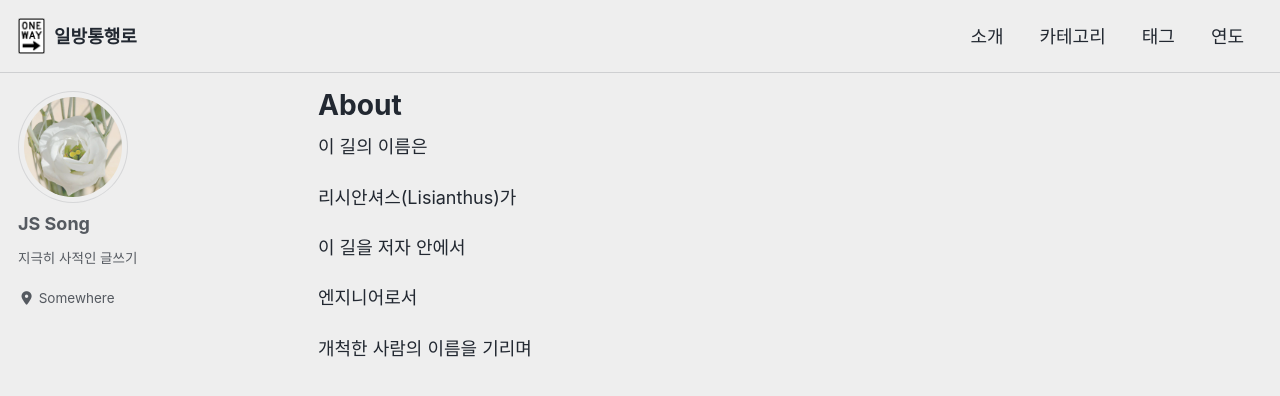
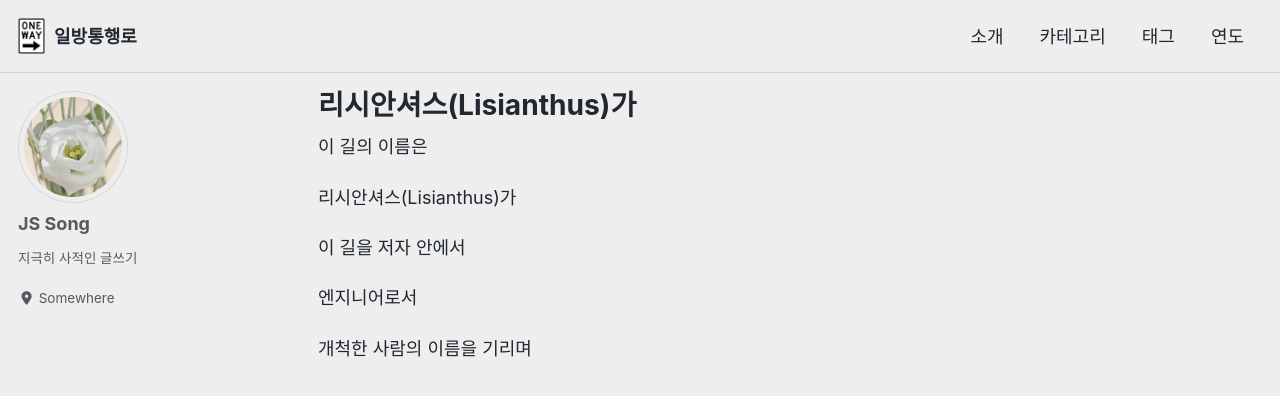
Before and after one commit to justinjongsusong/justinjongsusong.github.io, a Jekyll site: the page built from _pages/about.md, in a window 1280 px wide and 900 px high. Shown: the top 396 px of the window. Built offline with Jekyll 4.4.1, drawn with Linux system fonts in a browser that asks for light colours; cached includes are drawn as plain includes; nearby versions of some CDN libraries.

Commit message:
Update about.md

```diff
--- a/_pages/about.md
+++ b/_pages/about.md
@@ -1,6 +1,6 @@
 ---
 permalink: /about/
-title: "About"
+title: "리시안셔스(Lisianthus)가"
 excerpt: "일방통행로"
 ---
 
```
